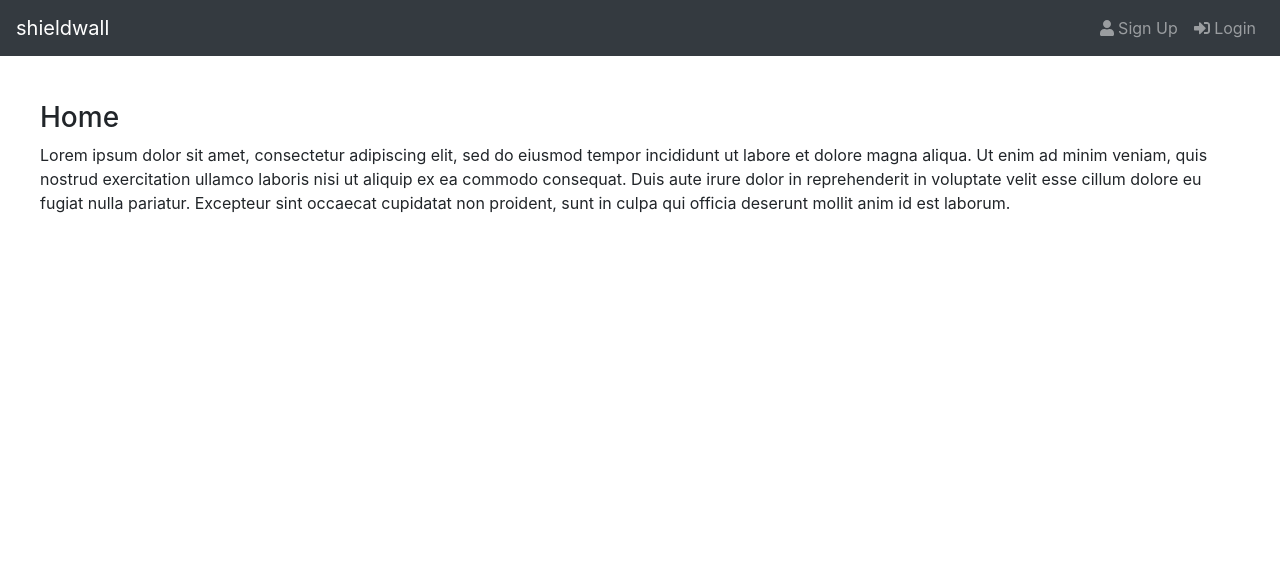
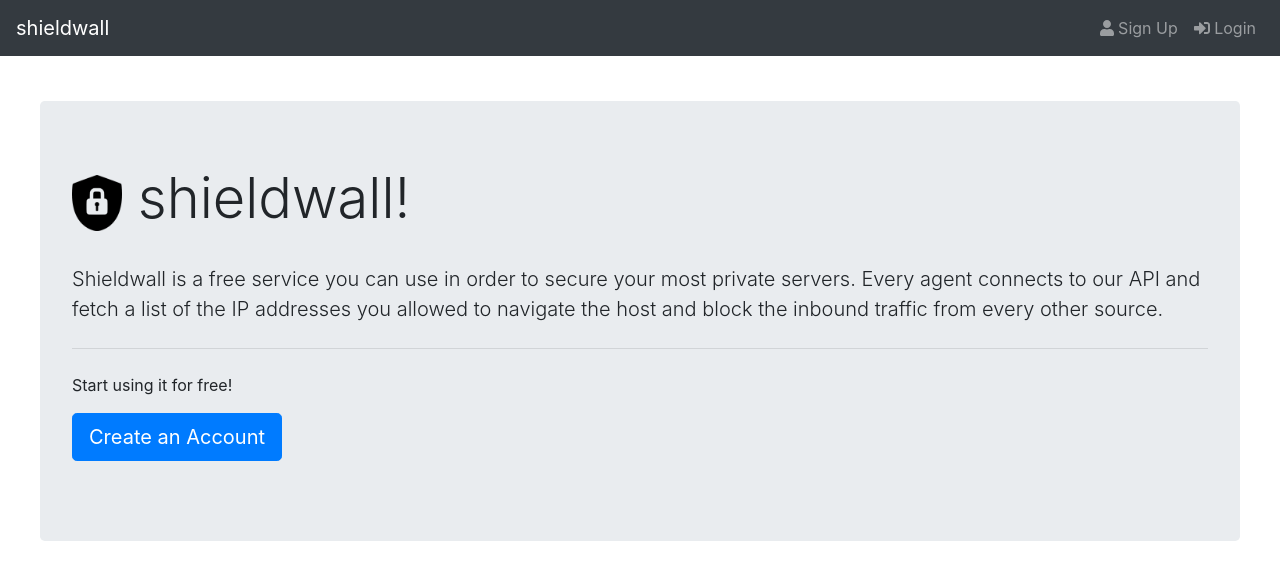
Before and after one commit to evilsocket/shieldwall, a Vue app in the folder frontend/: page / in a window 1280 px wide. Shown: the top 580 px of the page. Built offline with nearby package versions, Linux system fonts and the light colour scheme; what vue-timeago would draw is missing.

Commit message:
misc: small fix or general refactoring i did not bother commenting

```diff
--- a/frontend/src/main.js
+++ b/frontend/src/main.js
@@ -25,6 +25,7 @@ Vue.use(VueTimeago, {
     locale: 'en' // Default locale
 });
 
+
 new Vue({
     router,
     store,
--- a/frontend/src/views/Agent.vue
+++ b/frontend/src/views/Agent.vue
@@ -27,6 +27,9 @@
       <span v-if="editing">
         <div class="form-group">
           <label for="token"><strong>Token</strong></label>
+          <small style="margin-left: 10px">
+            Use this token in the configuration file of the agent.
+          </small>
           <input
               v-model="agent.token"
               type="text"
--- a/frontend/src/views/Home.vue
+++ b/frontend/src/views/Home.vue
@@ -1,7 +1,22 @@
 <template>
   <div class="home-container container-fluid">
-      <h3>Home</h3>
-      <p>{{content}}</p>
+    <div class="jumbotron">
+      <h1 class="display-4">
+        <img src="/logo.png" width="50px"/>
+        shieldwall!
+      </h1>
+      <br/>
+      <p class="lead">
+        Shieldwall is a free service you can use in order to secure your most private servers. Every agent connects to our API and fetch a list of the IP addresses you allowed to navigate the host and block the inbound traffic from every other source.
+      </p>
+      <hr class="my-4">
+      <p>Start using it for free!</p>
+      <p class="lead">
+        <a class="btn btn-primary btn-lg" href="/register" role="button">
+          Create an Account
+        </a>
+      </p>
+    </div>
   </div>
 </template>
 
```
Also changed, not shown: frontend/src/App.vue (+0 -7 lines).
